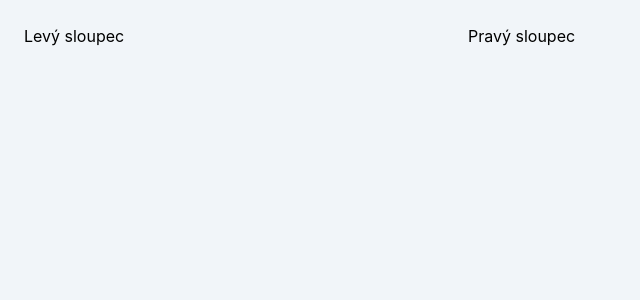
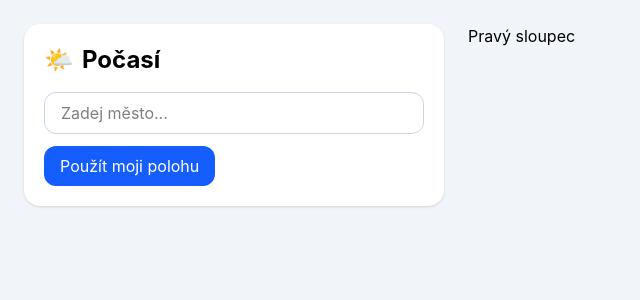
Before and after one commit to lucny/weather-app, a React (Vite) app: page / in a window 1280 px wide. Shown: the top 300 px of the page, without its empty margins (0-640 px from the left). Built offline with nearby package versions, Linux system fonts and the light colour scheme.

Commit message:
05-Vytvoreni-komponenty-SearchPanel

```diff
--- a/src/App.jsx
+++ b/src/App.jsx
@@ -1,9 +1,11 @@
+import SearchPanel from "./components/SearchPanel";
+
 export default function App() {
   return (
     <main className="min-h-screen bg-slate-100 p-6">
       <div className="mx-auto grid max-w-7xl gap-6 lg:grid-cols-[420px_1fr]">
         <section className="space-y-4">
-          Levý sloupec
+           <SearchPanel />
         </section>
 
         <section className="space-y-4">
--- /dev/null
+++ b/src/components/SearchPanel.jsx
@@ -0,0 +1,19 @@
+export default function SearchPanel() {
+  return (
+    <div className="rounded-2xl bg-white p-5 shadow">
+      <div className="mb-4 flex items-center gap-2">
+        <span className="text-2xl">🌤️</span>
+        <h1 className="text-2xl font-bold">Počasí</h1>
+      </div>
+
+      <input
+        className="w-full rounded-xl border border-slate-300 px-4 py-2"
+        placeholder="Zadej město..."
+      />
+
+      <button className="mt-3 rounded-xl bg-blue-600 px-4 py-2 text-white">
+        Použít moji polohu
+      </button>
+    </div>
+  );
+}
```
